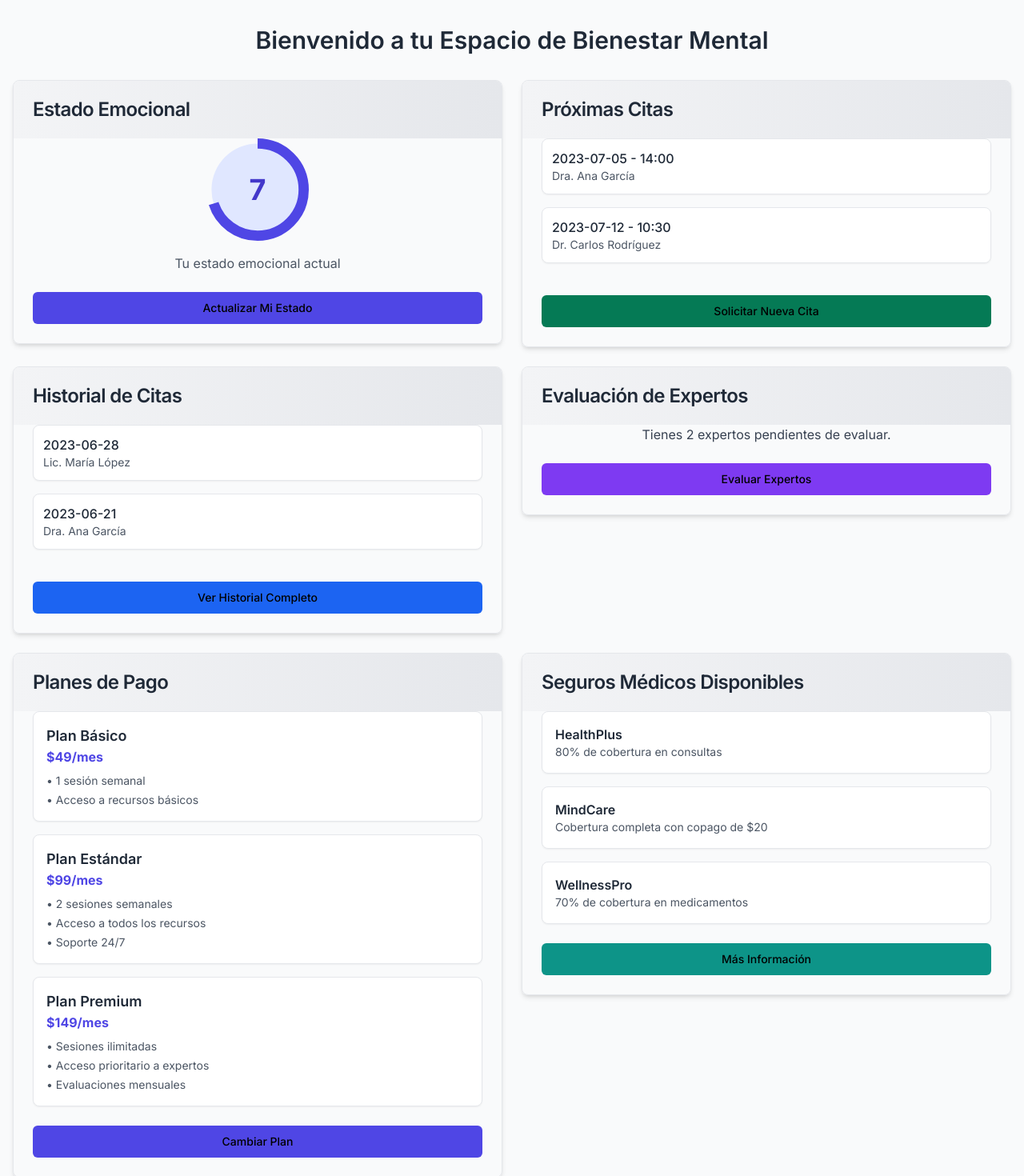
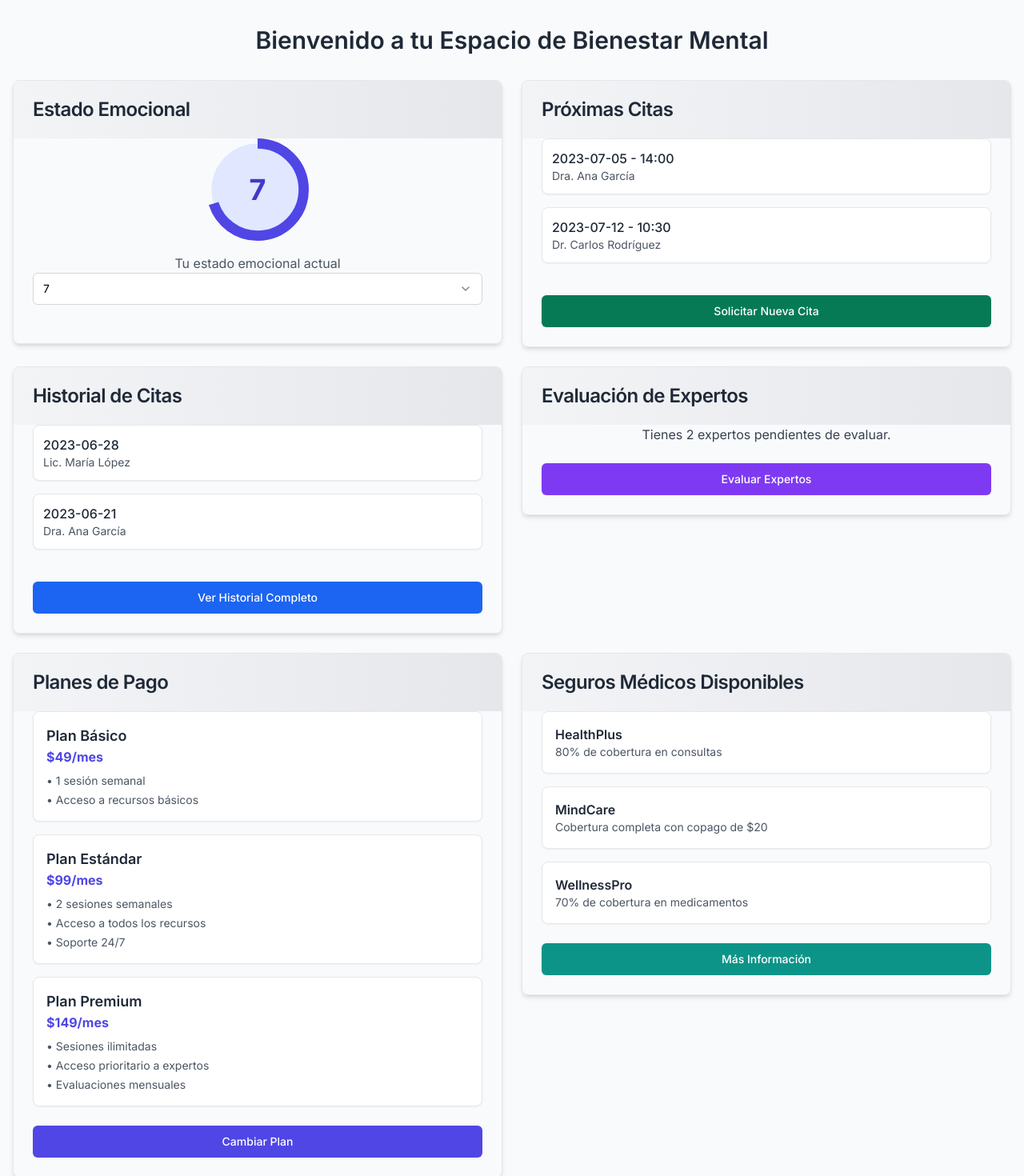
Before and after one commit to cmlasalav/mentalhealth.github.io, a Next.js app: page /dashboard in a window 1280 px wide. Shown: the top 1470 px of the page at 80% size. Built offline with nearby package versions, Linux system fonts and the light colour scheme.

Commit message:
Design Changes

```diff
--- a/pages/appointmentHistory.tsx
+++ b/pages/appointmentHistory.tsx
@@ -138,7 +138,7 @@ export default function AppointmentHistory() {
                     <SelectTrigger className="bg-white border-gray-300 focus:border-indigo-500 focus:ring-2 focus:ring-indigo-200">
                       <SelectValue placeholder="Selecciona tu nivel emocional" />
                     </SelectTrigger>
-                    <SelectContent>
+                    <SelectContent className="bg-white">
                       {[1, 2, 3, 4, 5, 6, 7, 8, 9, 10].map((num) => (
                         <SelectItem key={num} value={num.toString()}>
                           {num}
@@ -161,7 +161,7 @@ export default function AppointmentHistory() {
                 </div>
                 <Button
                   type="submit"
-                  className="w-full bg-indigo-600 hover:bg-indigo-700 transition-colors duration-200"
+                  className="w-full text-white bg-indigo-600 hover:bg-indigo-700 transition-colors duration-200"
                 >
                   Registrar Estado Emocional
                 </Button>
--- a/pages/dashboard.tsx
+++ b/pages/dashboard.tsx
@@ -10,12 +10,17 @@ import {
   CardTitle,
   CardFooter,
 } from "../components/ui/card";
-import { Icons } from "../components/ui/icons";
+import {
+  Select,
+  SelectContent,
+  SelectItem,
+  SelectTrigger,
+  SelectValue,
+} from "../components/ui/select";
 import Link from "next/link";
 
 export default function UserDashboard() {
-  const [emotionalState, setEmotionalState] = useState<number>(7);
-
+  const [emotionalState, setEmotionalState] = useState<string>("7");
   const upcomingAppointments = [
     { id: 1, date: "2023-07-05", time: "14:00", expert: "Dra. Ana García" },
     {
@@ -108,7 +113,7 @@ export default function UserDashboard() {
                     fill="none"
                     stroke="#4f46e5"
                     strokeWidth="10"
-                    strokeDasharray={`${emotionalState * 28.27} 282.7`}
+                    strokeDasharray={`${Number(emotionalState) * 28.27} 282.7`}
                     transform="rotate(-90 50 50)"
                   />
                 </svg>
@@ -122,12 +127,20 @@ export default function UserDashboard() {
             <p className="text-center mt-4 text-gray-600">
               Tu estado emocional actual
             </p>
+            <Select value={emotionalState} onValueChange={setEmotionalState}>
+              <SelectTrigger className="bg-white border-gray-300 focus:border-indigo-500 focus:ring-2 focus:ring-indigo-200">
+                <SelectValue placeholder="Selecciona tu nivel emocional" />
+              </SelectTrigger>
+              <SelectContent className="bg-white">
+                {[1, 2, 3, 4, 5, 6, 7, 8, 9, 10].map((num) => (
+                  <SelectItem key={num} value={num.toString()}>
+                    {num}
+                  </SelectItem>
+                ))}
+              </SelectContent>
+            </Select>
           </CardContent>
-          <CardFooter>
-            <Button className="w-full bg-indigo-600 hover:bg-indigo-700 transition-colors duration-200">
-              Actualizar Mi Estado
-            </Button>
-          </CardFooter>
+          <CardFooter></CardFooter>
         </AnimatedCard>
         <AnimatedCard title="Próximas Citas">
           <CardContent>
@@ -148,7 +161,7 @@ export default function UserDashboard() {
           </CardContent>
           <CardFooter>
             <Link href="/appointment" className="w-full">
-              <Button className="w-full bg-green-600 hover:bg-green-700 transition-colors duration-200">
+              <Button className="w-full text-white  bg-green-600 hover:bg-green-700 transition-colors duration-200">
                 Solicitar Nueva Cita
               </Button>
             </Link>
@@ -171,7 +184,7 @@ export default function UserDashboard() {
           </CardContent>
           <CardFooter>
             <Link href="/appointmentHistory" className="w-full">
-              <Button className="w-full bg-blue-600 hover:bg-blue-700 transition-colors duration-200">
+              <Button className="w-full text-white  bg-blue-600 hover:bg-blue-700 transition-colors duration-200">
                 Ver Historial Completo
               </Button>
             </Link>
@@ -185,7 +198,7 @@ export default function UserDashboard() {
           </CardContent>
           <CardFooter>
             <Link href="/evaluation" className="w-full">
-              <Button className="w-full bg-purple-600 hover:bg-purple-700 transition-colors duration-200">
+              <Button className="w-full text-white  bg-purple-600 hover:bg-purple-700 transition-colors duration-200">
                 Evaluar Expertos
               </Button>
             </Link>
@@ -219,7 +232,7 @@ export default function UserDashboard() {
           </CardContent>
           <CardFooter>
             <Link href="/plan" className="w-full">
-              <Button className="w-full bg-indigo-600 hover:bg-indigo-700 transition-colors duration-200">
+              <Button className="w-full text-white  bg-indigo-600 hover:bg-indigo-700 transition-colors duration-200">
                 Cambiar Plan
               </Button>
             </Link>
@@ -244,7 +257,7 @@ export default function UserDashboard() {
           </CardContent>
           <CardFooter>
             <Link href="/insurance" className="w-full">
-              <Button className="w-full bg-teal-600 hover:bg-teal-700 transition-colors duration-200">
+              <Button className="w-full text-white  bg-teal-600 hover:bg-teal-700 transition-colors duration-200">
                 Más Información
               </Button>
             </Link>
--- a/pages/expertDashboard.tsx
+++ b/pages/expertDashboard.tsx
@@ -213,6 +213,8 @@ function PatientsCard() {
                 <LineChart data={emotionalData}>
                   <XAxis dataKey="date" hide />
                   <YAxis hide domain={[0, 10]} />
+                  <YAxis domain={[0, 10]} />
+                  <Tooltip contentStyle={{ backgroundColor: '#e6fffa', border: '1px solid #2c7a7b' }} />
                   <Line type="monotone" dataKey="score" stroke="#2c7a7b" strokeWidth={2} dot={{ fill: '#2c7a7b', strokeWidth: 2 }} />
                 </LineChart>
               </ResponsiveContainer>
--- a/pages/insurance.tsx
+++ b/pages/insurance.tsx
@@ -138,7 +138,7 @@ export default function InsuranceList() {
                 </ul>
               </CardContent>
               <CardFooter>
-                <Button className="w-full bg-indigo-600 hover:bg-indigo-700 transition-colors duration-200">Ver Detalles</Button>
+                <Button className="w-full text-white bg-indigo-600 hover:bg-indigo-700 transition-colors duration-200">Ver Detalles</Button>
               </CardFooter>
             </Card>
           </motion.div>
@@ -170,7 +170,7 @@ export default function InsuranceList() {
               </p>
             </CardContent>
             <CardFooter>
-              <Button className="w-full bg-indigo-600 hover:bg-indigo-700 transition-colors duration-200">
+              <Button className="w-full text-white bg-indigo-600 hover:bg-indigo-700 transition-colors duration-200">
                 Vincular Seguro
               </Button>
             </CardFooter>
--- a/pages/login.tsx
+++ b/pages/login.tsx
@@ -77,7 +77,7 @@ export default function AuthPage() {
                   </div>
                   <Button
                     type="submit"
-                    className="w-full bg-blue-600 hover:bg-blue-700"
+                    className="w-full text-white bg-blue-600 hover:bg-blue-700"
                     disabled={isLoading}
                   >
                     {isLoading && (
@@ -93,13 +93,13 @@ export default function AuthPage() {
                 <div className="space-y-4">
                   <Button
                     onClick={() => setRegisterType("patient")}
-                    className="w-full bg-green-600 hover:bg-green-700"
+                    className="w-full text-white bg-green-600 hover:bg-green-700"
                   >
                     Registrarse como Paciente
                   </Button>
                   <Button
                     onClick={() => setRegisterType("expert")}
-                    className="w-full bg-purple-600 hover:bg-purple-700"
+                    className="w-full text-white bg-purple-600 hover:bg-purple-700"
                   >
                     Registrarse como Experto en Salud
                   </Button>
@@ -148,7 +148,7 @@ export default function AuthPage() {
                     )}
                     <Button
                       type="submit"
-                      className="w-full bg-blue-600 hover:bg-blue-700"
+                      className="w-full text-white bg-blue-600 hover:bg-blue-700"
                       disabled={isLoading}
                     >
                       {isLoading && (
--- a/pages/plan.tsx
+++ b/pages/plan.tsx
@@ -159,7 +159,7 @@ export default function PlanSelection() {
                   </div>
                   <Button
                     type="submit"
-                    className="w-full bg-indigo-600 hover:bg-indigo-700 transition-colors duration-200"
+                    className="w-full text-white bg-indigo-600 hover:bg-indigo-700 transition-colors duration-200"
                     disabled={isLoading}
                   >
                     {isLoading && (
```
